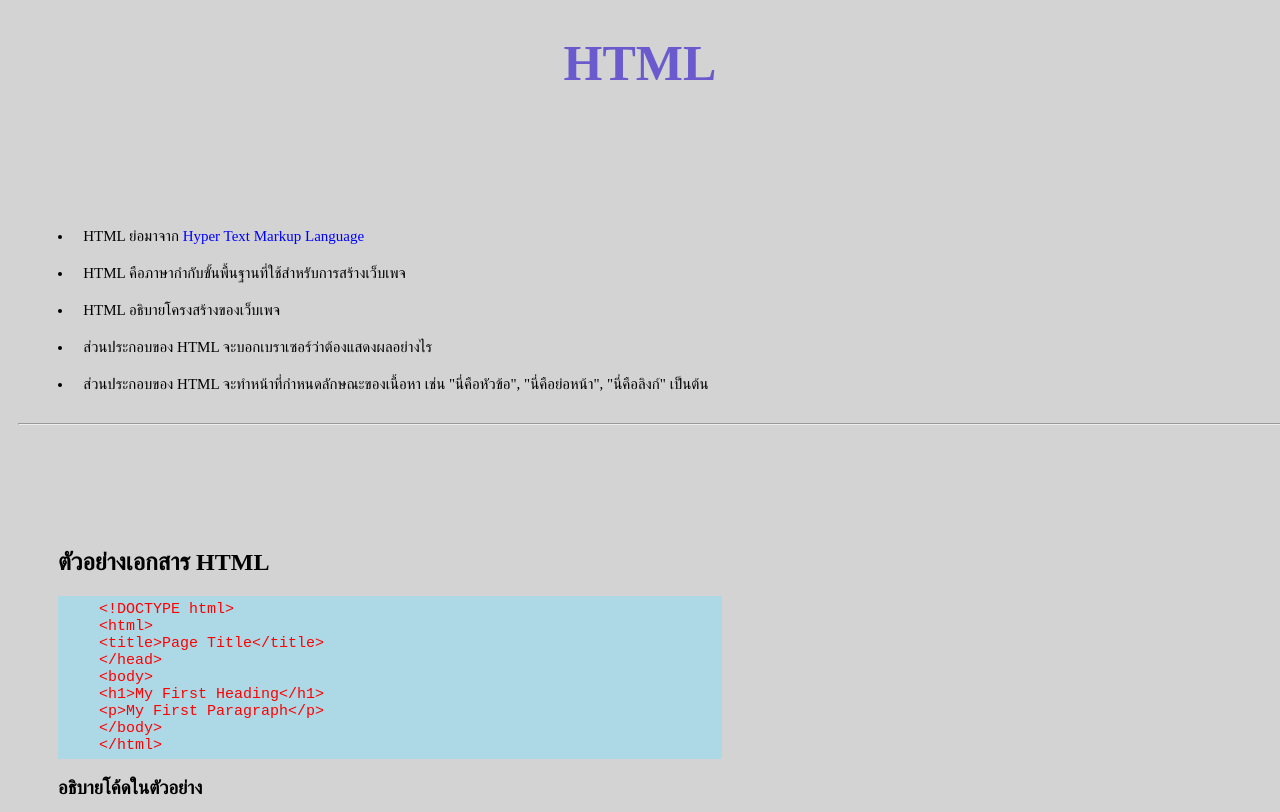
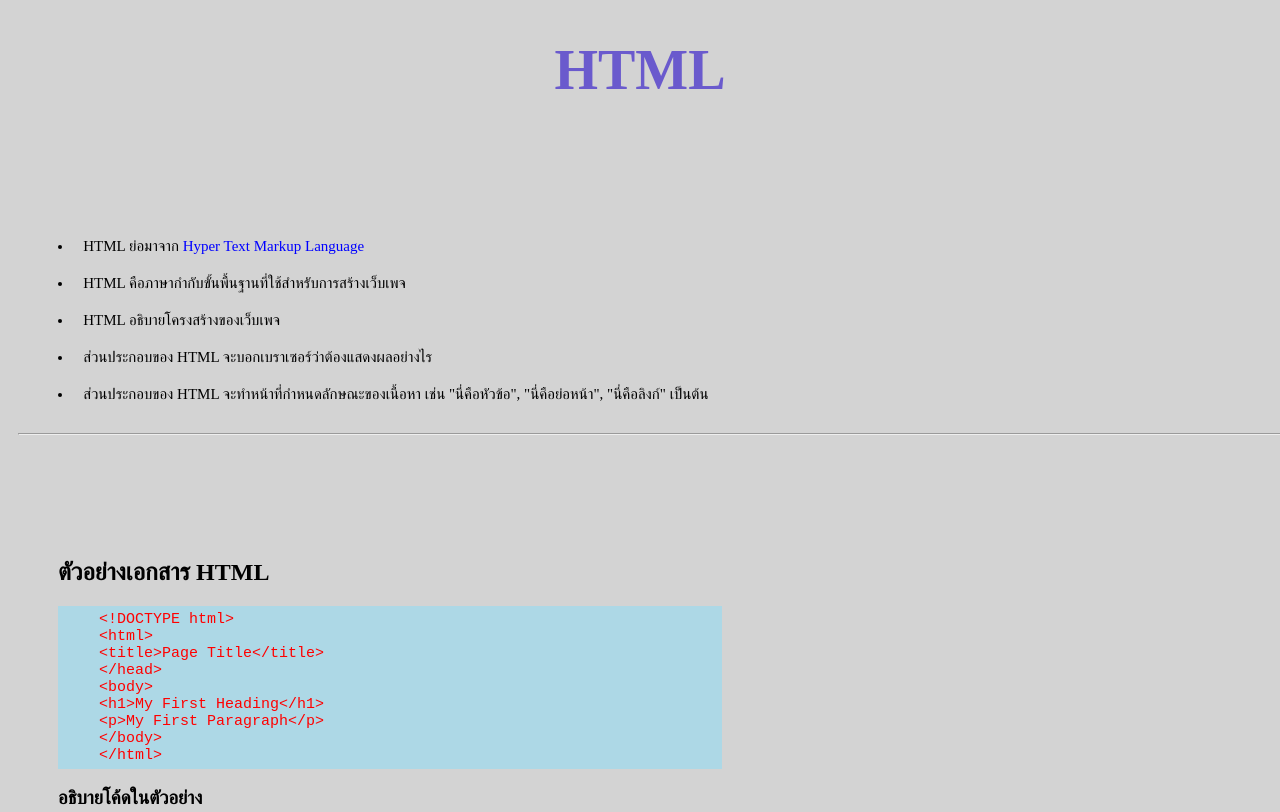
Before and after one commit to mopheadishappy/mopheadishappy.github.io, a plain HTML site: page index.html in a window 1280 px wide. Shown: the top 812 px of the page. Drawn offline with Linux system fonts and the light colour scheme.

Commit message:
Update stylesheet.css

```diff
--- a/stylesheet.css
+++ b/stylesheet.css
@@ -1,7 +1,7 @@
 h1 {
     text-align: center;
     color: slateblue;
-    font-size: 50px;
+    font-size: 56px;
 }
 
 body {
```
